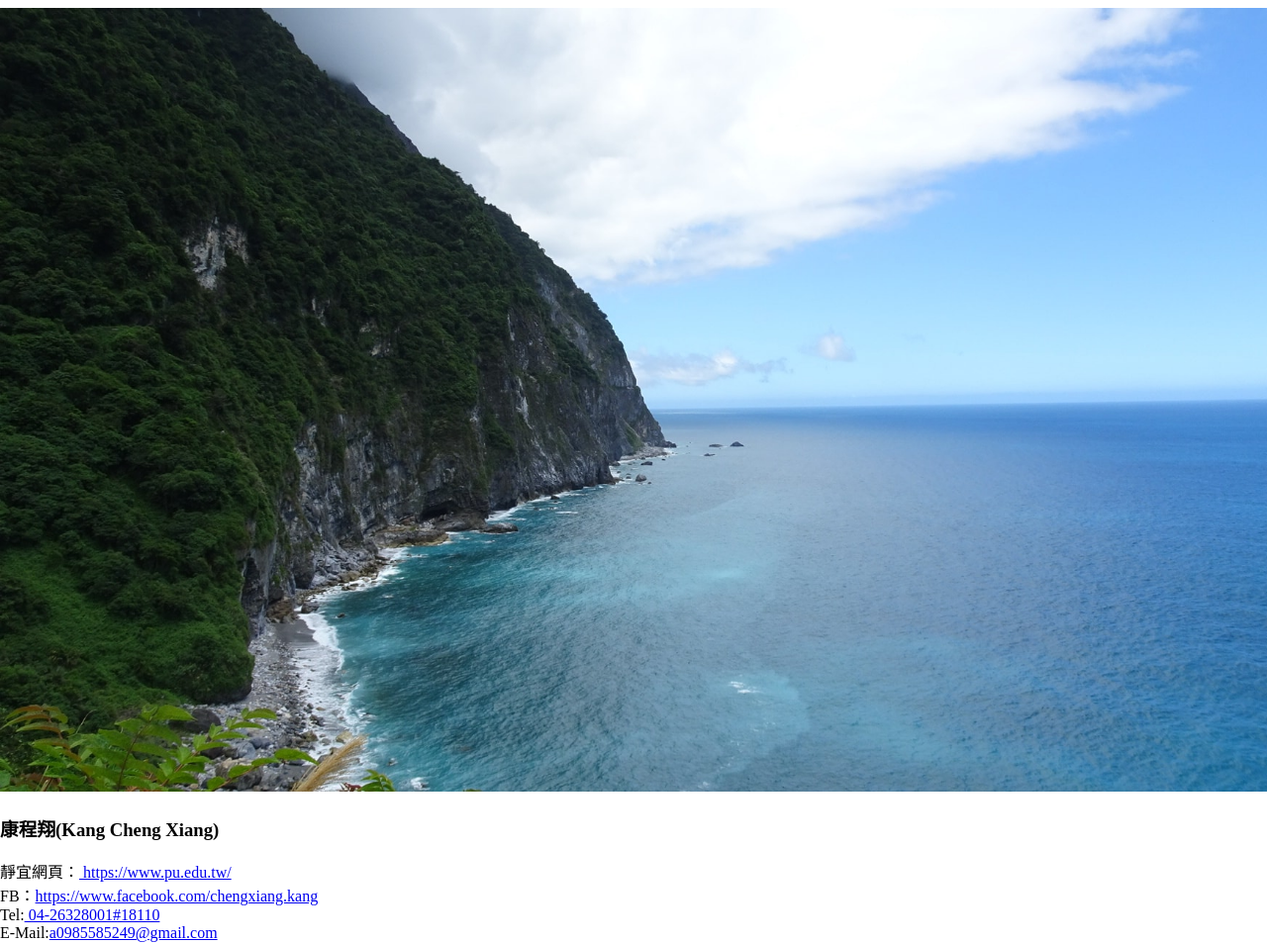
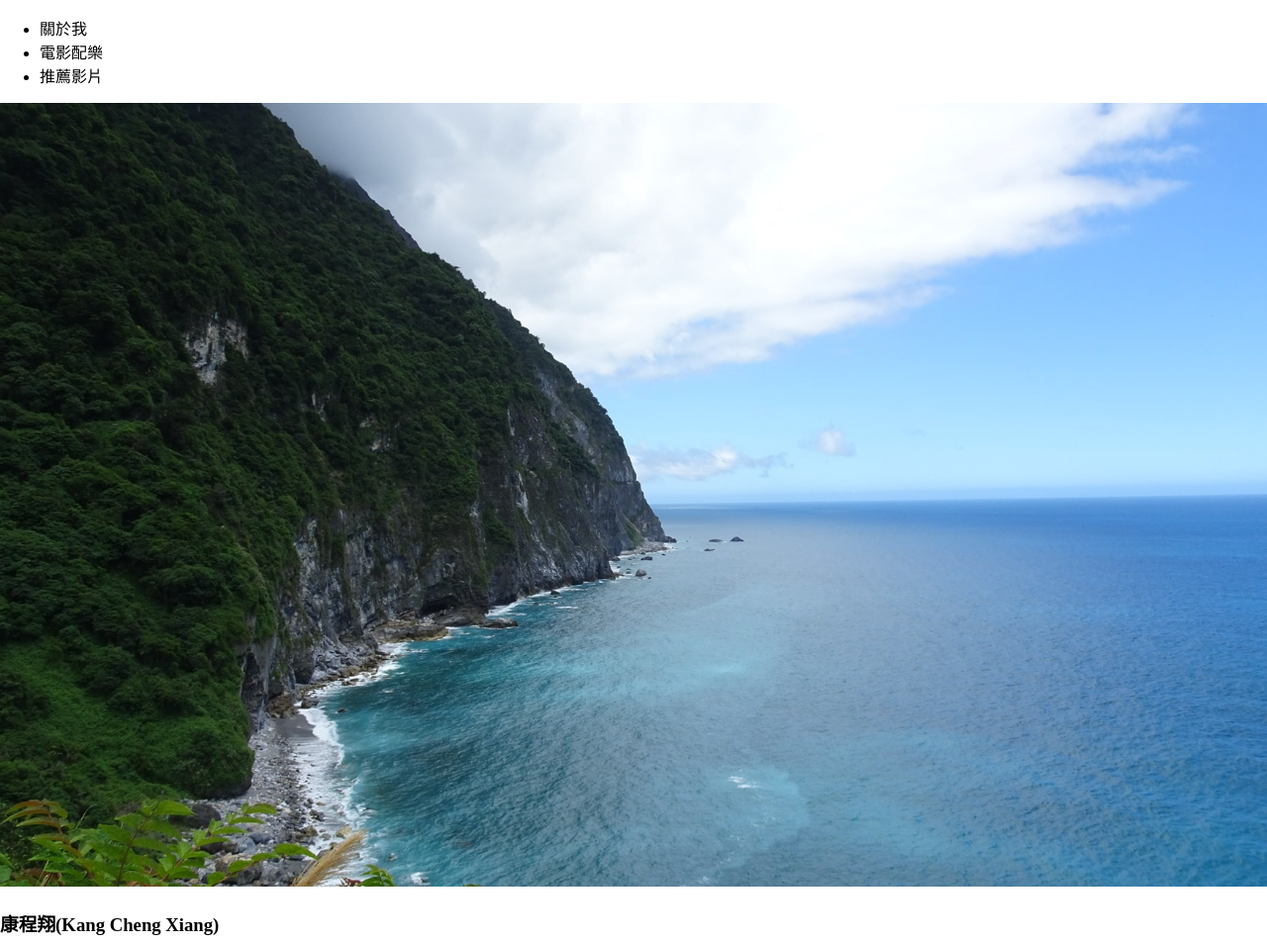
Before and after one commit to ricekang/aboutme, a plain HTML site: page rwd.html in a window 1280 px wide. Shown: the top 954 px of the page at 99% size. Drawn offline with Linux system fonts and the light colour scheme.

Commit message:
version 11: list

```diff
--- a/rwd.html
+++ b/rwd.html
@@ -23,6 +23,11 @@ function change2() {
 </script>
 </head>
 <body>
+		<ul>
+			<li>關於我</li>
+			<li>電影配樂</li>
+			<li>推薦影片</li>
+		</ul>
 				<img src="cliff.jpg"width="110%"
 				id="pic" onmouseover="change1()" onmouseout="change2()">
 				</img>
```
